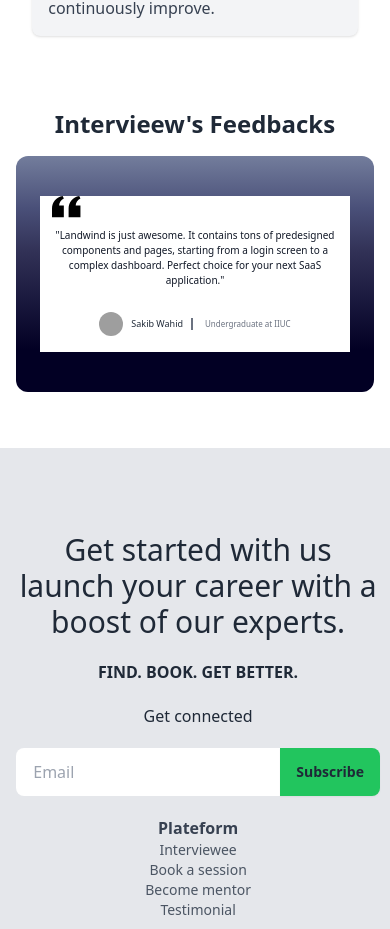
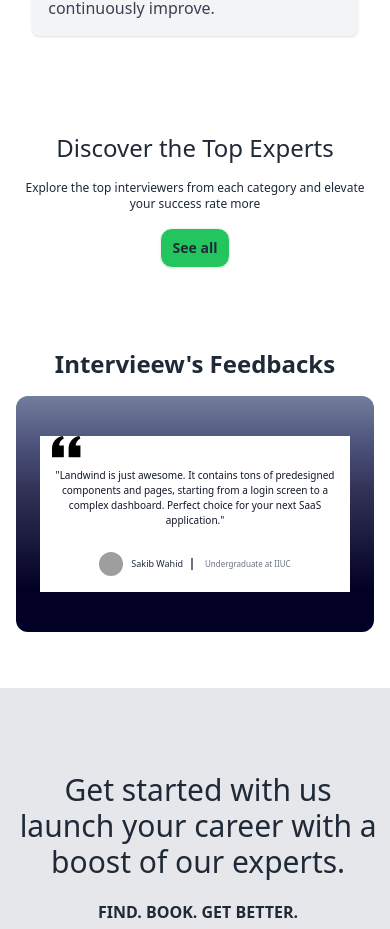
Before and after one commit to HiYasin/mocktrails-client, a React (Vite) app: page / in a window 390 px wide. Shown: the part 2500-3429 px from the top of the page. Built offline with nearby package versions, Linux system fonts and the light colour scheme; grey boxes are pictures that could not be loaded.

Commit message:
Mentors section tried but failed due to mobile design complexity

```diff
--- /dev/null
+++ b/src/components/Mentors.jsx
@@ -0,0 +1,76 @@
+import React from "react";
+
+const Mentors = () => {
+  return (
+    <main className="w-full my-20">
+      <section className="text-center flex flex-col justify-center items-center gap-4">
+        <h3 className="text-2xl font-medium text-center ">
+          Discover the Top Experts
+        </h3>
+        <p className="text-xs">
+          {" "}
+          Explore the top interviewers from each category and elevate your
+          success rate more
+        </p>
+        <button className="btn btn-sm bg-green-500 rounded-xl w-fit min-h-10">
+          See all
+        </button>
+      </section>
+      {/* <section>
+        <div class="flex justify-center items-center">
+          <div class="grid grid-cols-12 gap-6">
+            <div class="card col-span-4 w-96 bg-base-100 shadow-xl image-full">
+              <figure>
+                <img src="../assets/images/nasheed-1.jpg" alt="Nasheed 1" />
+              </figure>
+              <div class="card-body">
+                <h2 class="card-title">Nasheed Title 1</h2>
+                <p>A short description or subtitle here.</p>
+                <div class="card-actions justify-end">
+                  <button class="btn btn-primary">Play</button>
+                </div>
+              </div>
+            </div>
+            <div class="card col-span-2 w-96 bg-base-100 shadow-xl image-full">
+              <figure>
+                <img src="../assets/images/nasheed-2.jpg" alt="Nasheed 2" />
+              </figure>
+              <div class="card-body">
+                <h2 class="card-title">Nasheed Title 2</h2>
+                <p>A short description or subtitle here.</p>
+                <div class="card-actions justify-end">
+                  <button class="btn btn-primary">Play</button>
+                </div>
+              </div>
+            </div>
+            <div class="card col-span-2 w-96 bg-base-100 shadow-xl image-full">
+              <figure>
+                <img src="../assets/images/nasheed-2.jpg" alt="Nasheed 2" />
+              </figure>
+              <div class="card-body">
+                <h2 class="card-title">Nasheed Title 2</h2>
+                <p>A short description or subtitle here.</p>
+                <div class="card-actions justify-end">
+                  <button class="btn btn-primary">Play</button>
+                </div>
+              </div>
+            </div>
+            <div class="card col-span-2 w-96 bg-base-100 shadow-xl image-full">
+              <figure>
+                <img src="../assets/images/nasheed-2.jpg" alt="Nasheed 2" />
+              </figure>
+              <div class="card-body">
+                <h2 class="card-title">Nasheed Title 2</h2>
+                <p>A short description or subtitle here.</p>
+                <div class="card-actions justify-end">
+                  <button class="btn btn-primary">Play</button>
+                </div>
+              </div>
+            </div>
+          </div>
+        </div>
+      </section> */}
+    </main>
+  );
+};
+export default Mentors;
--- a/src/pages/Home.jsx
+++ b/src/pages/Home.jsx
@@ -3,6 +3,7 @@ import BannerImage from "../components/BannerImage";
 import OfferingsGrid from "../components/OfferingsGrid";
 import Review from "../components/Review";
 import Search from "../components/Search";
+import Mentors from "../components/Mentors"
 
 const Home = () => {
     return (
@@ -11,6 +12,7 @@ const Home = () => {
             <BannerImage></BannerImage>
             <Search></Search>
             <OfferingsGrid></OfferingsGrid>
+            <Mentors></Mentors>
             <Review></Review>
         </div>
     );
```
